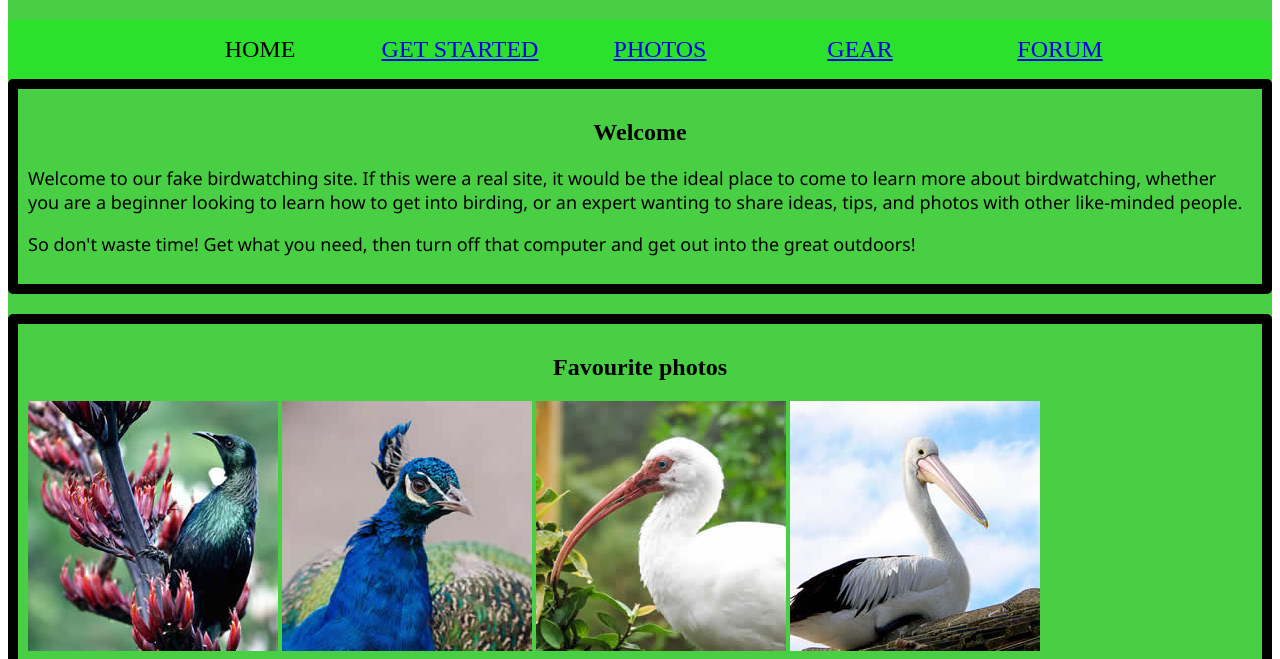
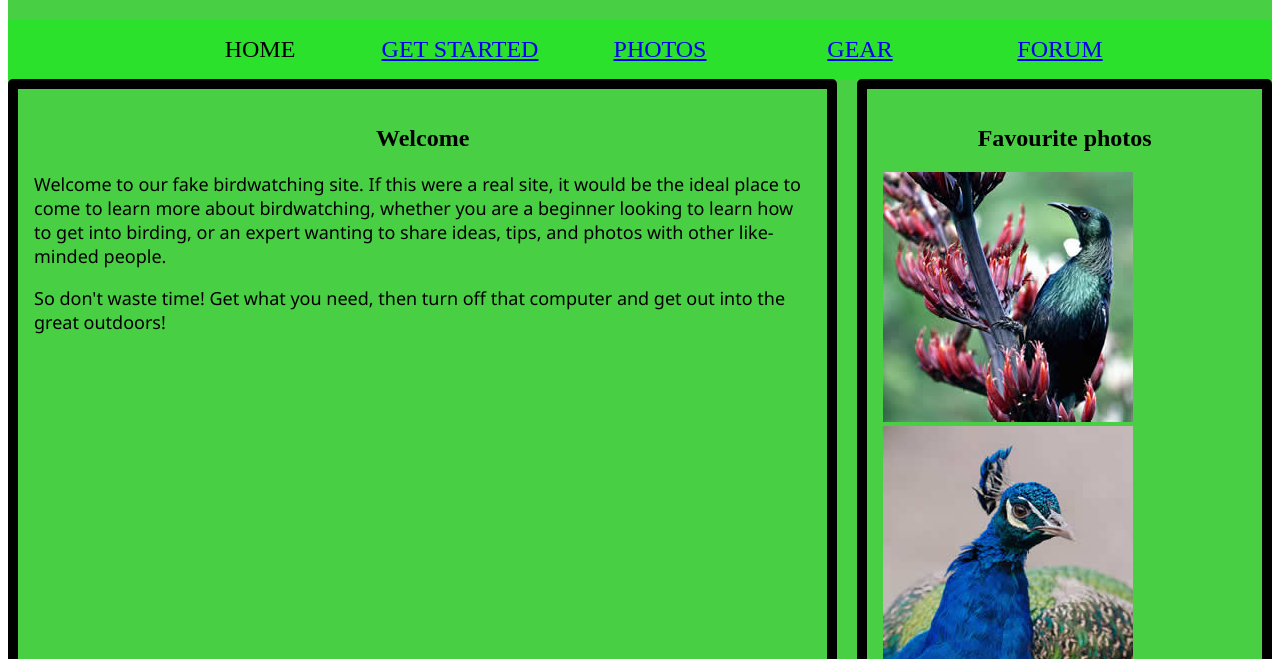
Before and after one commit to ElGuapoMunchie/M4.2-Lab, a plain HTML site: page assets/index.html in a window 1280 px wide. Shown: the part 139-798 px from the top of the page. Drawn offline with Linux system fonts and the light colour scheme.

Commit message:
TWO columns!

```diff
--- a/assets/style.css
+++ b/assets/style.css
@@ -73,7 +73,7 @@ li{
 
 .container{
   display: grid;
-  grid-template-columns:2fr, 1fr;
+  grid-template-columns: 2fr 1fr;
   gap: 20px;
 
   /* Display border for easier visualization */
@@ -83,7 +83,7 @@ li{
 
 .container > div{
   border-radius: 5px;
-  padding: 10px;
+  padding: 1em;
 
   /* Display border for easier visualization */
   border-style: solid;
```
